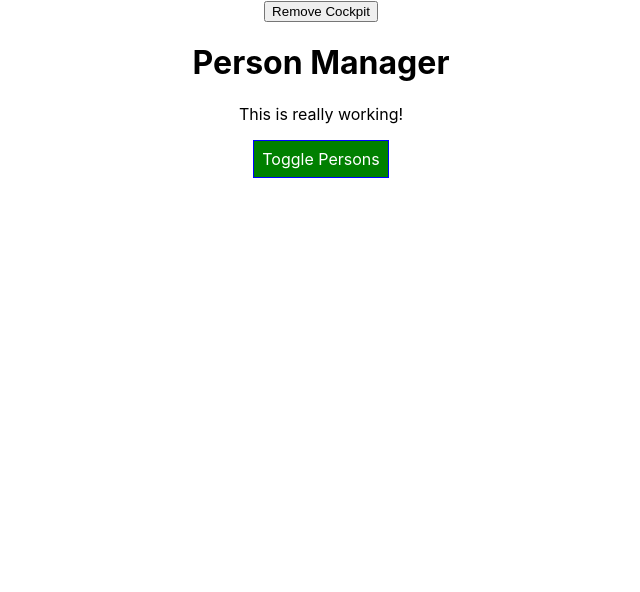
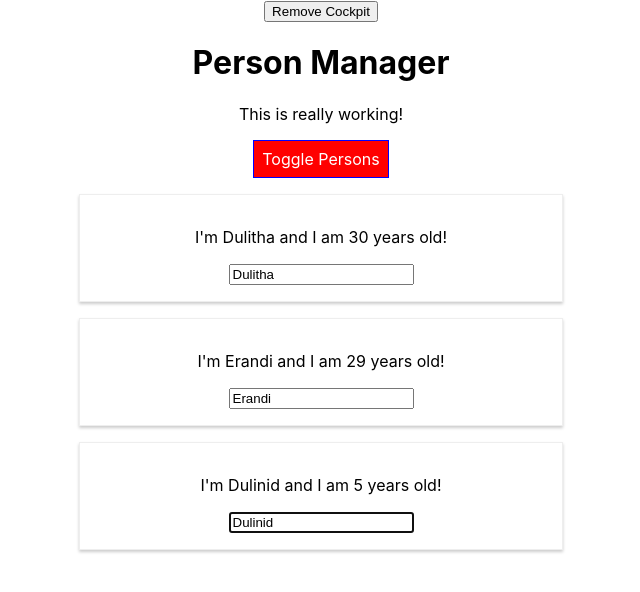
Before and after one commit to dulitharuvin/react-completeguide, a React (Create React App) app: page / in a window 1280 px wide. Shown: the top 592 px of the page, without its empty margins (319-959 px from the left). Built offline with nearby package versions, Linux system fonts and the light colour scheme.

Commit message:
added prop types and element ref example

```diff
--- a/package.json
+++ b/package.json
@@ -6,6 +6,7 @@
     "@testing-library/jest-dom": "^5.14.1",
     "@testing-library/react": "^11.2.7",
     "@testing-library/user-event": "^12.8.3",
+    "prop-types": "^15.7.2",
     "radium": "^0.26.1",
     "react": "^17.0.2",
     "react-dom": "^17.0.2",
--- a/src/components/Cockpit/Cockpit.js
+++ b/src/components/Cockpit/Cockpit.js
@@ -1,14 +1,17 @@
-import React, { useEffect } from 'react';
+import React, { useEffect, useRef } from 'react';
 
 import classes from './Cockpit.module.css';
 
 const Cockpit = (props) => {
+  const toggleBtnRef = useRef(null);
+
   useEffect(() => {
     console.log('[Cockpit.js] useEffect');
     // Http requests...
-    setTimeout(() => {
-      alert('Saved data to cloud!');
-    }, 1000);
+    // setTimeout(() => {
+    //   alert('Saved data to cloud!');
+    // }, 1000);
+    toggleBtnRef.current.click();
     return () => {
       console.log('[Cockpit.js] cleanup work in useEffect');
     }
@@ -39,7 +42,9 @@
     <div className={classes.Cockpit}>
       <h1>{props.title}</h1>
       <p className={asignedClasses.join(' ')}>This is really working!</p>
-      <button className={btnClass} onClick={props.clicked}>Toggle Persons</button>
+      <button ref={toggleBtnRef} className={btnClass} onClick={props.clicked}>
+        Toggle Persons
+      </button>
     </div>
   );
 }
--- a/src/components/Persons/Person/Person.js
+++ b/src/components/Persons/Person/Person.js
@@ -1,4 +1,5 @@
 import React, { Component } from 'react';
+import PropTypes from 'prop-types';
 
 import Aux from '../../../hoc/Auxiliary';
 import classes from './Person.module.css';
@@ -6,17 +7,41 @@
 
 class Person extends Component {
 
+    constructor(props){
+        super(props)
+        this.inputElementRef = React.createRef();
+    }
+
+    componentDidMount() {
+        // this.inputElement.focus();
+        this.inputElementRef.current.focus();
+    }
+
     render() {
         console.log('[Person.js] rendering...');
         return (
             <Aux>
                 <p key="i1" onClick={this.props.click} > I'm {this.props.name} and I am {this.props.age} years old!</p>
                 <p key="i2"> {this.props.children}</p >
-                <input key="i3" type="text" onChange={this.props.changed} value={this.props.name} />
+                <input
+                    key="i3"
+                    // ref={(inputEl) => { this.inputElement = inputEl }}
+                    ref={this.inputElementRef}
+                    type="text"
+                    onChange={this.props.changed}
+                    value={this.props.name}
+                />
             </Aux>
         );
     }
 
 }
 
+Person.propTypes = {
+    click: PropTypes.func,
+    name: PropTypes.string,
+    age: PropTypes.number,
+    changed: PropTypes.func
+};
+
 export default withClass(Person, classes.Person);
--- a/src/components/Persons/Persons.js
+++ b/src/components/Persons/Persons.js
@@ -1,8 +1,42 @@
-import React, { Component } from 'react';
+import React, { PureComponent } from 'react';
 
 import Person from './Person/Person';
 
-class Persons extends Component {
+class Persons extends PureComponent {
+
+    // static getDerivedStateFromProps(props, state) {
+    //     console.log('[Persons.js] getDerivedStateFromProps');
+    //     return state;
+    // }
+
+    // componentWillReceiveProps(props) {
+    //     console.log('[Persons.js] componentWillReceiveProps', props);
+    // }
+
+    // shouldComponentUpdate(nextProps, nextState) {
+    //     console.log('[Persons.js] shouldComponentUpdate');
+    //     if (nextProps.persons !== this.props.persons ||
+    //         nextProps.changed !== this.props.changed ||
+    //         nextProps.clicked !== this.props.clicked) {
+    //         return true;
+    //     } else {
+    //         return false;
+    //     }
+    // }
+
+    getSnapshotBeforeUpdate(prevProps, prevState) {
+        console.log('[Persons.js] getSnapshotBeforeUpdate');
+        return { message: 'Snapshot!' };
+    }
+
+    componentDidUpdate(prevProps, prevState, snapshot) {
+        console.log('[Persons.js] componentDidUpdate');
+        console.log(snapshot);
+    }
+
+    componentWillUnmount() {
+        console.log('[Persons.js] componentWillUnmount');
+    }
 
     render() {
         console.log('[Persons.js] rendering...');
```
